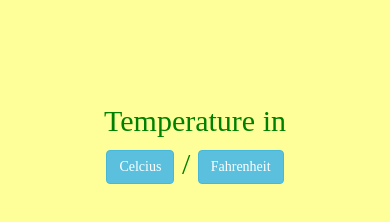
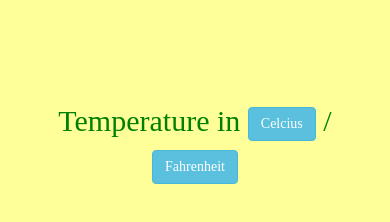
Before and after one commit to simmol1997/weather, a plain HTML site: page index.html in a window 390 px wide. Drawn offline with nearby package versions, Linux system fonts and the light colour scheme; a web font is replaced by a local one.

Commit message:
fixed for phone

```diff
--- a/style.css
+++ b/style.css
@@ -28,3 +28,9 @@ img, #weather-image {
   margin-left: auto;
   margin-right: auto;
 }
+
+@media (max-width: 767px) {
+  .container-fluid {
+    width: 100%;
+  }
+}
```
